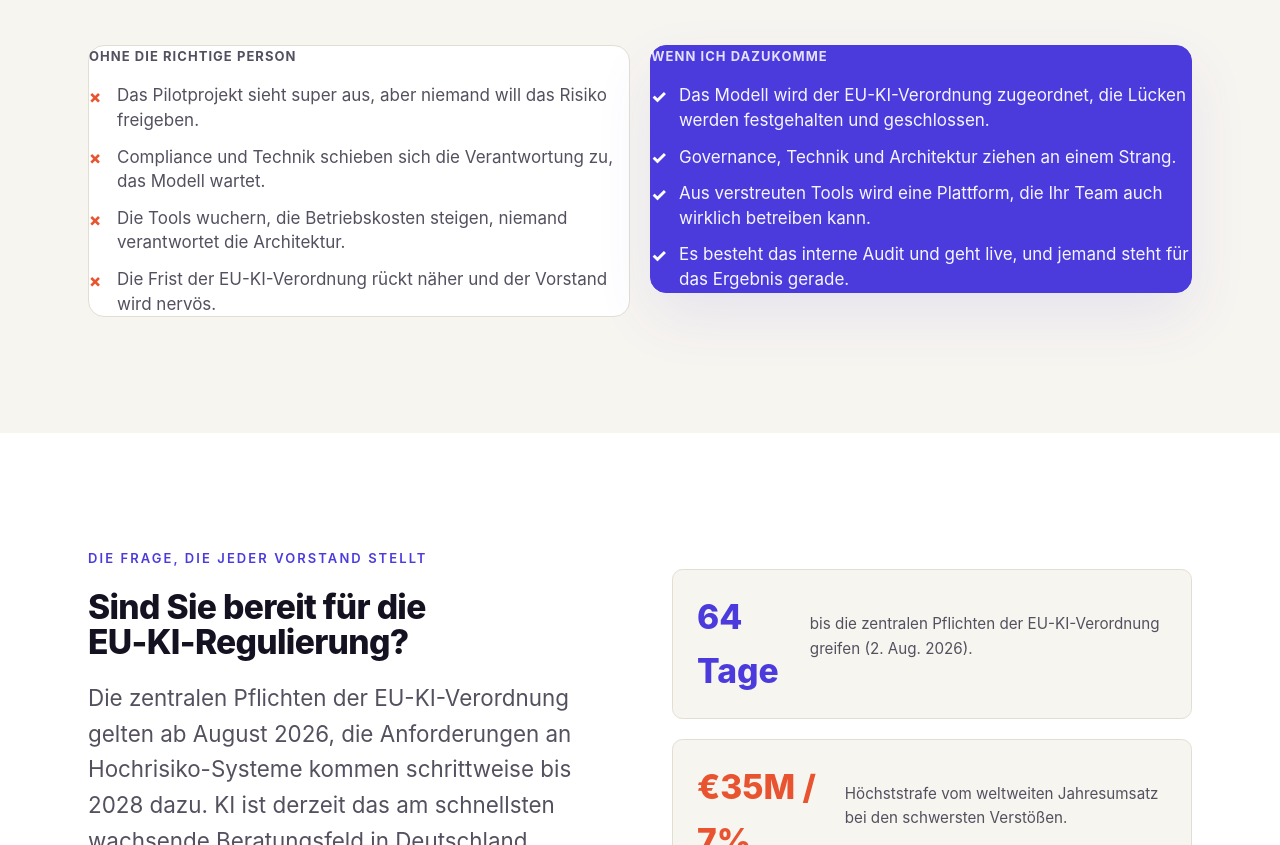
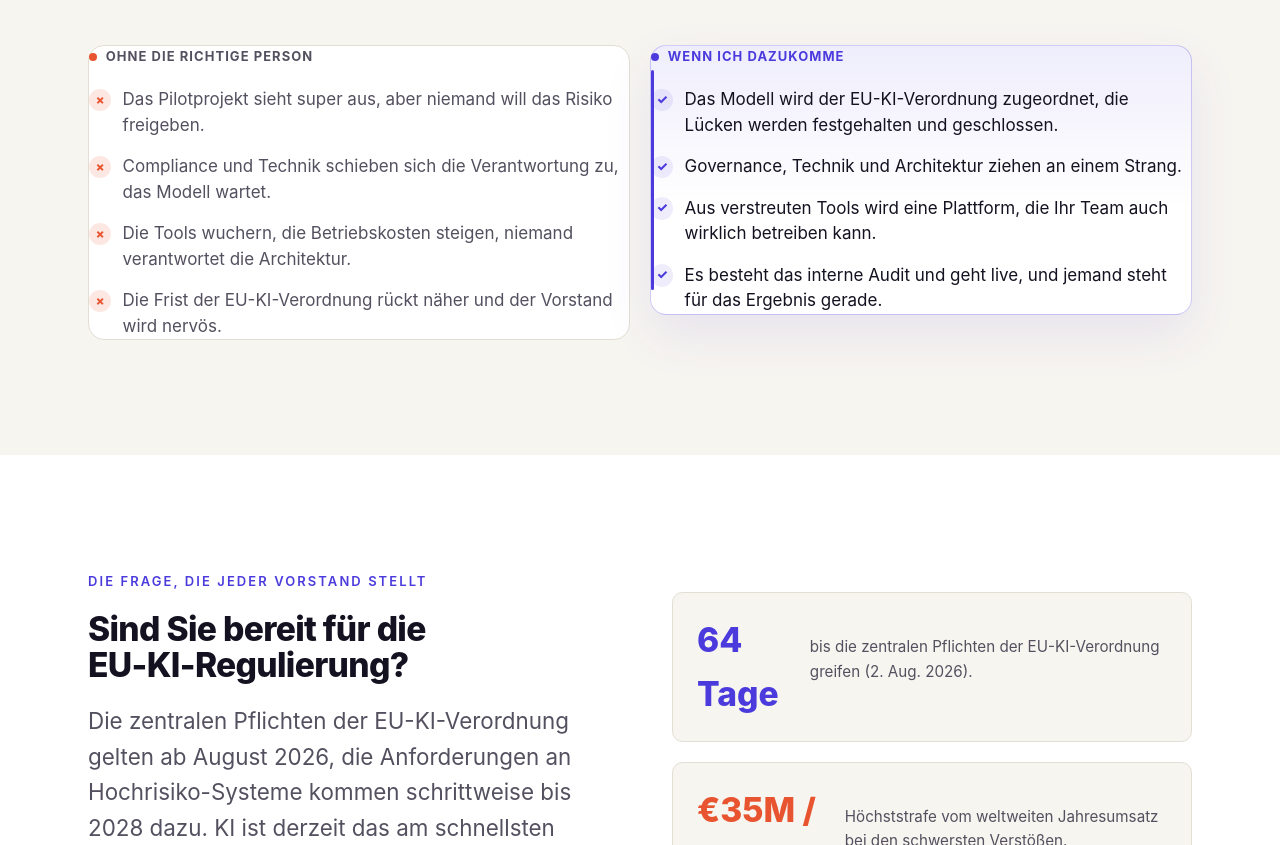
Before and after one commit to ellaroyce/ellaroyce.github.io, a plain HTML site: page index.html in a window 1280 px wide. Shown: the part 1830-2675 px from the top of the page. Drawn offline with Linux system fonts and the light colour scheme; a web font is replaced by a local one.

Commit message:
Refine 'why most AI stalls' section: lighter indigo treatment, badge markers, cohesive card pairing

```diff
--- a/style.css
+++ b/style.css
@@ -233,30 +233,47 @@ a,button{transition:color var(--transition-interactive),background var(--transit
   margin-top:clamp(var(--space-8),4vw,var(--space-12));align-items:start;
 }
 .shift__col{
-  padding:var(--space-7) var(--space-6);border-radius:var(--radius-lg);
+  position:relative;padding:var(--space-7) var(--space-6);border-radius:var(--radius-lg);
   border:1px solid var(--color-border);background:var(--color-surface);
 }
 .shift__col--after{
-  background:var(--color-primary);border-color:var(--color-primary);
-  box-shadow:0 24px 60px var(--color-primary-soft);
+  border-color:var(--color-primary-line);
+  background:linear-gradient(180deg,var(--color-primary-soft),transparent 60%),var(--color-surface);
+  box-shadow:0 20px 50px var(--color-primary-soft);
+}
+.shift__col--after::before{
+  content:"";position:absolute;left:0;top:var(--space-6);bottom:var(--space-6);width:3px;
+  border-radius:3px;background:var(--color-primary);
 }
 .shift__col-tag{
+  display:flex;align-items:center;gap:.55rem;
   font-size:var(--text-xs);font-weight:700;letter-spacing:.08em;text-transform:uppercase;
-  margin-bottom:var(--space-4);
+  margin-bottom:var(--space-5);
 }
+.shift__col-tag::before{content:"";width:.5rem;height:.5rem;border-radius:50%;flex:none}
 .shift__col--before .shift__col-tag{color:var(--color-text-muted)}
-.shift__col--after .shift__col-tag{color:rgba(255,255,255,.85)}
-.shift__col ul{list-style:none;display:flex;flex-direction:column;gap:var(--space-3)}
+.shift__col--before .shift__col-tag::before{background:var(--color-pop)}
+.shift__col--after .shift__col-tag{color:var(--color-primary)}
+.shift__col--after .shift__col-tag::before{background:var(--color-primary)}
+.shift__col ul{list-style:none;display:flex;flex-direction:column;gap:var(--space-4)}
 .shift__col li{
-  position:relative;padding-left:1.75rem;font-size:var(--text-base);line-height:1.45;
+  position:relative;padding-left:2.1rem;font-size:var(--text-base);line-height:1.5;
+  color:var(--color-text);
 }
 .shift__col li::before{
-  position:absolute;left:0;top:.05em;font-weight:800;font-size:1.05em;
+  position:absolute;left:0;top:.12em;width:1.4rem;height:1.4rem;
+  display:flex;align-items:center;justify-content:center;
+  border-radius:50%;font-weight:800;font-size:.8rem;line-height:1;
 }
 .shift__col--before li{color:var(--color-text-muted)}
-.shift__col--before li::before{content:"\00d7";color:var(--color-pop)}
-.shift__col--after li{color:rgba(255,255,255,.95)}
-.shift__col--after li::before{content:"\2713";color:#fff}
+.shift__col--before li::before{
+  content:"\00d7";color:var(--color-pop);
+  background:color-mix(in oklab,var(--color-pop) 14%,transparent);
+}
+.shift__col--after li::before{
+  content:"\2713";color:var(--color-primary);
+  background:var(--color-primary-soft);
+}
 
 /* ---------- About ---------- */
 .about__grid{display:grid;grid-template-columns:.85fr 1.15fr;gap:clamp(2rem,5vw,4rem);align-items:center;margin-bottom:clamp(var(--space-12),5vw,var(--space-20))}
```
